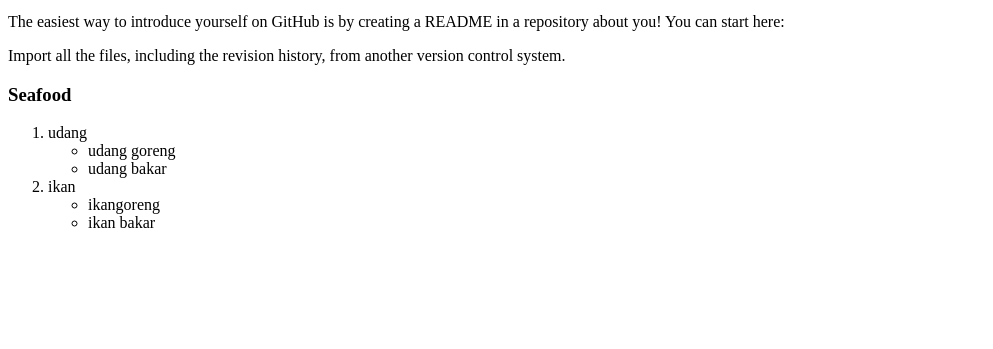
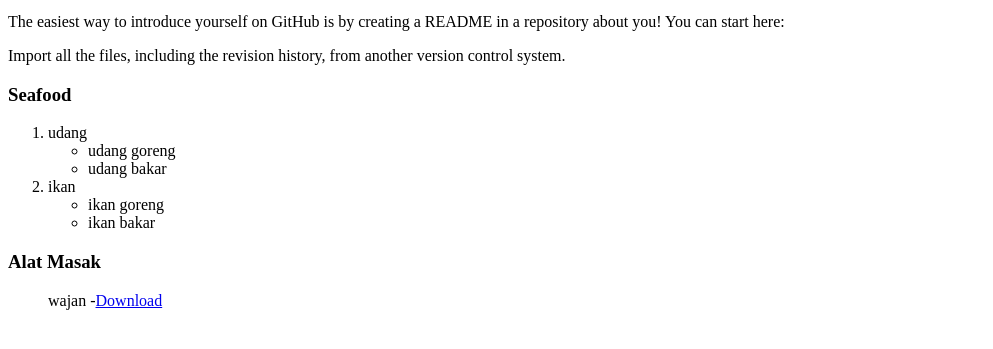
Before and after one commit to mrozak/bwahtml5, a plain HTML site: page indek.html in a window 1280 px wide. Shown: the part 119-468 px from the top of the page, without its empty margins (0-993 px from the left). Drawn offline with Linux system fonts and the light colour scheme.

Commit message:
membuat anchor hyperlink

```diff
--- a/indek.html
+++ b/indek.html
@@ -31,13 +31,17 @@
         <li>ikan</li>
         <ul>
             <li>
-                ikangoreng
+                ikan goreng
             </li>
             <li>
                 ikan bakar
             </li>
         </ul>
     </ol>
+    <h3>Alat Masak</h3>
+    <ul>wajan -<a target="_blank"
+            href="https://www.tokopedia.com/tefal/tefal-natura-deep-frypan-24cm-wajan-anti-lengket?src=topads">Download</a>
+    </ul>
 </body>
 
 </html>
```
